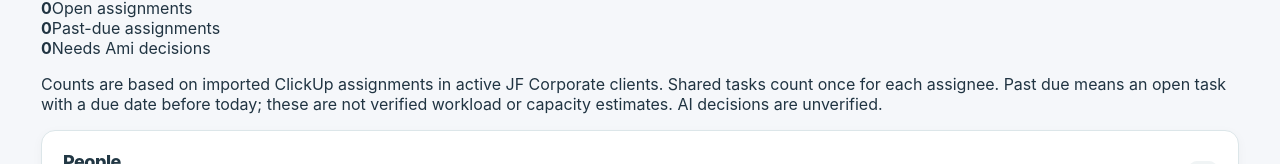
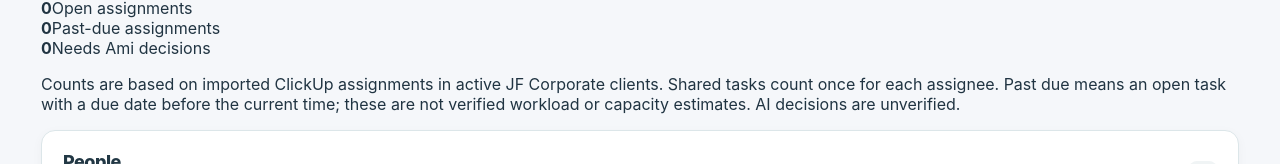
Before and after one commit to AminJustFlow/ami-clickup-assistant, a Next.js app: page /team in a window 1280 px wide. Shown: the part 283-447 px from the top of the page. Built offline with nearby package versions, Linux system fonts and the light colour scheme; no server answers; the database is empty.

Commit message:
Use numeric sort keys and clarify overdue definition

```diff
--- a/app/team/page.tsx
+++ b/app/team/page.tsx
@@ -49,7 +49,8 @@ export default async function TeamDirectory({ searchParams }: {
       (show === 'overdue' && person.overdue > 0) || (show === 'attention' && person.needsAmi > 0))
   ).sort((a, b) => {
     const key = sort === 'tasks' ? 'imported' : sort === 'attention' ? 'needsAmi' : sort;
-    return key === 'name' ? a.name.localeCompare(b.name) : b[key].valueOf() - a[key].valueOf() || a.name.localeCompare(b.name);
+    if (key === 'name') return a.name.localeCompare(b.name);
+    return b[key] - a[key] || a.name.localeCompare(b.name);
   });
   const totals = summaries.reduce((sum, person) => ({
     open: sum.open + person.open, overdue: sum.overdue + person.overdue,
@@ -66,7 +67,7 @@ export default async function TeamDirectory({ searchParams }: {
       <div className="team-workload-metric"><strong>{totals.overdue.toLocaleString()}</strong><span>Past-due assignments</span></div>
       <div className="team-workload-metric"><strong>{totals.needsAmi.toLocaleString()}</strong><span>Needs Ami decisions</span></div>
     </section>
-    <p className="team-workload-note">Counts are based on imported ClickUp assignments in active JF Corporate clients. Shared tasks count once for each assignee. Past due means an open task with a due date before today; these are not verified workload or capacity estimates. AI decisions are unverified.</p>
+    <p className="team-workload-note">Counts are based on imported ClickUp assignments in active JF Corporate clients. Shared tasks count once for each assignee. Past due means an open task with a due date before the current time; these are not verified workload or capacity estimates. AI decisions are unverified.</p>
     <section className="clean-panel directory-panel">
       <div className="panel-heading"><div><h2>People</h2><p>Prioritize who needs follow-up, then open their individual task view.</p></div>
         <span className="panel-count">{people.length}</span></div>
```
